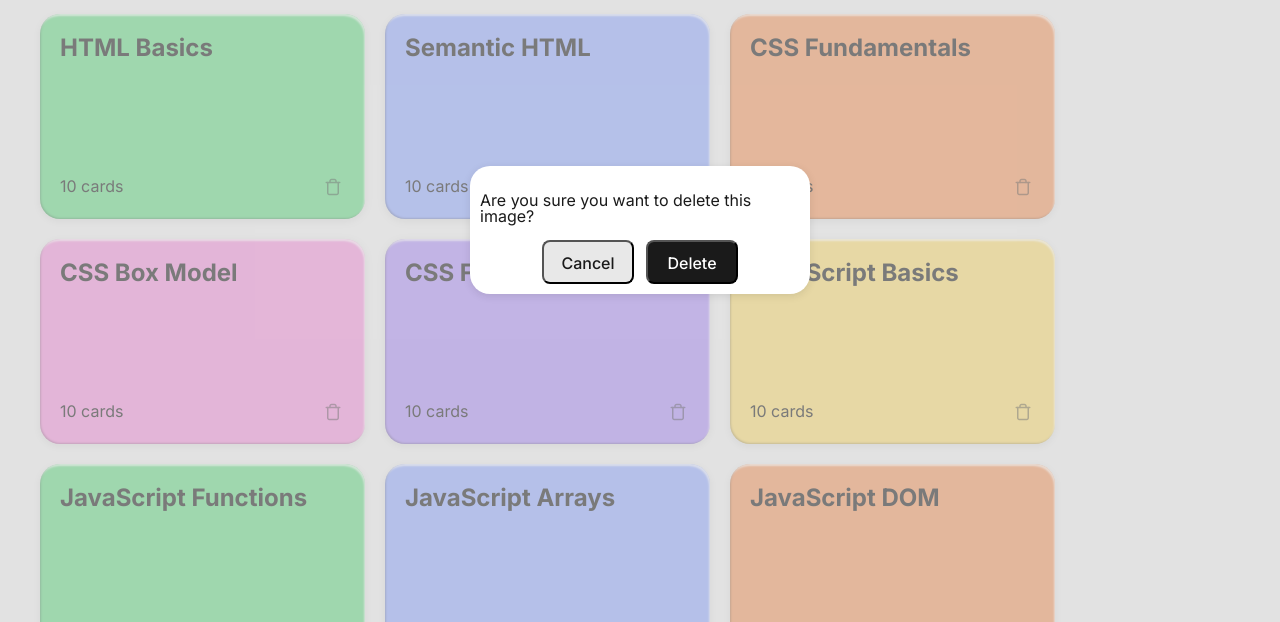
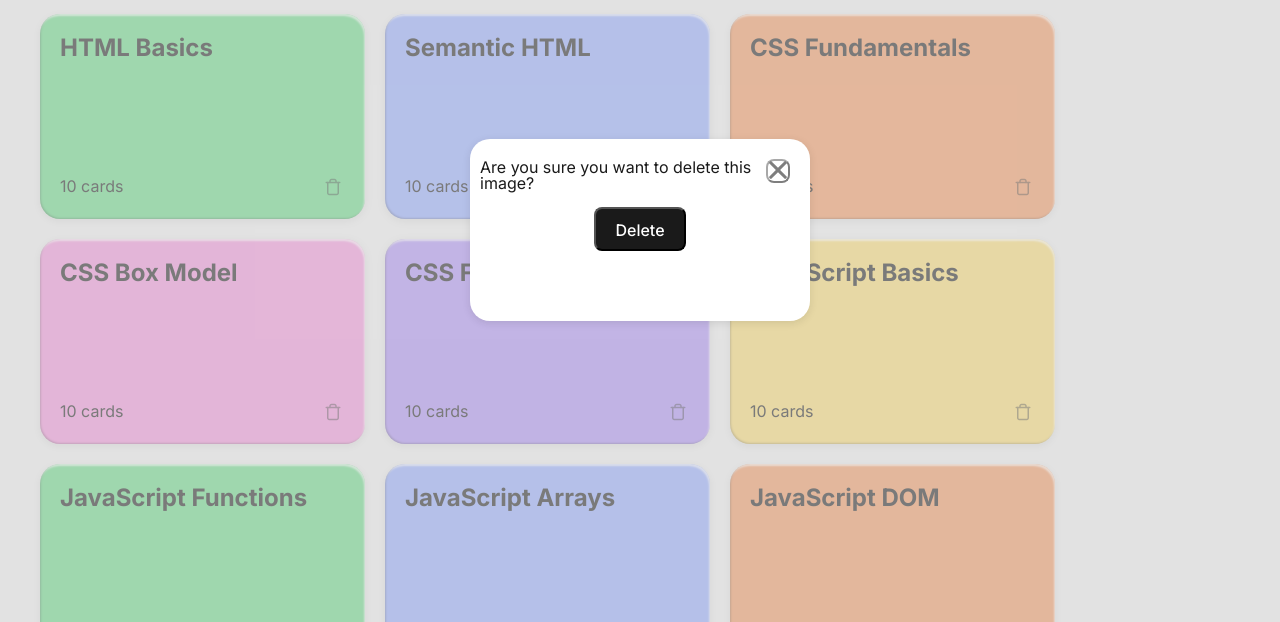
Before and after one commit to kevbrown471/ai-se_project_flashcards, a plain HTML site: page index.html in a window 1280 px wide. Both pictures are taken after a click on the button 333 px from the left and 357 px from the top of the page. Shown: the part 170-792 px from the top of the page. Drawn offline with Linux system fonts and the light colour scheme.

Commit message:
style: convert modal cancel button to icon button

```diff
--- a/assets/css/modal.css
+++ b/assets/css/modal.css
@@ -10,8 +10,10 @@
 }
 
 .modal__container {
+  position: relative;
   max-width: 320px;
   width: 100%;
+  height: 162px;
   border-radius: 20px;
   background-color: #ffffff;
   box-shadow: 0px 2px 8px rgba(0, 0, 0, 0.1);
@@ -38,6 +40,23 @@
 .modal__btn_type_cancel {
   background-color: #e8e8e8;
   color: #1a1a1a;
+  position: absolute;
+  width: 24px;
+  height: 24px;
+  padding: 0;
+  background-color: transparent;
+  top: 20px;
+  right: 20px;
+  opacity: 0.5;
+}
+
+.modal__btn_type_cancel img {
+  width: 18px;
+  height: 18px;
+}
+
+.modal__btn_type_cancel:hover {
+  opacity: 1;
 }
 
 .modal__btn_type_confirm {
@@ -48,3 +67,7 @@
 .modal_visible {
   visibility: visible;
 }
+
+.modal__text {
+  margin-top: 10px;
+}
--- a/assets/js/deck.js
+++ b/assets/js/deck.js
@@ -5,6 +5,7 @@ import { openModal } from "./index.js";
 const deckView = document.querySelector("#deck-view");
 const cardList = deckView.querySelector(".gallery__list");
 const cardTemplate = deckView.querySelector("#flashcard-template");
+
 
 export function createCardEl(card, deckColor) {
   const cardElement = cardTemplate.content.firstElementChild.cloneNode(true);
--- a/assets/js/index.js
+++ b/assets/js/index.js
@@ -25,8 +25,11 @@ function createDeckEl(card) {
 
   link.href = `#deck/${card.id}`;
   link.textContent = card.name;
-  deckElement.querySelector(".card__count").textContent =
-    `${card.cards.length} cards`;
+
+  const countEl = deckElement.querySelector(".card__count");
+  const count = card.cards.length;
+  countEl.textContent = `${count} ${count === 1 ? "card" : "cards"}`;
+
   removeColorClasses(deckElement, "card--color-");
   deckElement.classList.add(`card--color-${hexToString(card.color)}`);
 
--- a/index.html
+++ b/index.html
@@ -116,7 +116,7 @@
            <div class="modal__container">
              <p class="modal__text">Are you sure you want to delete this image?</p>
             <div class="modal__buttons">
-            <button type="button" class="modal__btn modal__btn_type_cancel">Cancel</button>
+            <button aria-label="Cancel" type="button" class="modal__btn modal__btn_type_cancel"><img src="./assets/images/cancel.svg" alt="Cancel" /></button>
             <button type="button" class="modal__btn modal__btn_type_confirm">Delete</button>
            </div>
           </div>
```
Also changed, not shown: assets/images/cancel.svg (added).
